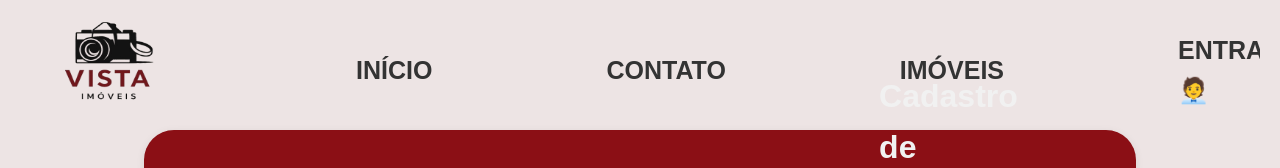
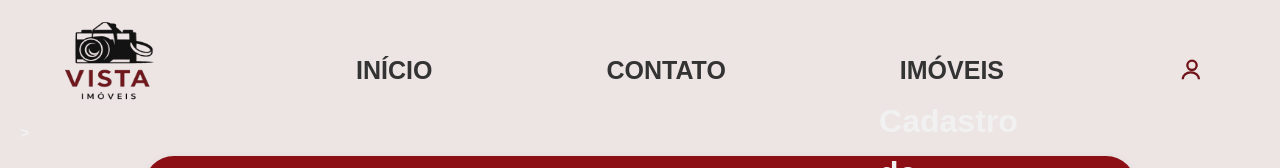
Before and after one commit to Up2YouSchool/Vista-Imoveis, a plain HTML site: page cadastro-vendedor.html in a window 1280 px wide. Shown: the top 168 px of the page. Drawn offline with Linux system fonts and the light colour scheme.

Commit message:
Update cadastro-vendedor.html

```diff
--- a/cadastro-vendedor.html
+++ b/cadastro-vendedor.html
@@ -13,9 +13,15 @@
       <a href="index.html">INÍCIO</a>
       <a href="contato.html">CONTATO</a>
       <a href="imoveis.html">IMÓVEIS</a>
-      <a href="login.html" title="Login"> ENTRAR🧑‍💼</a>
+      <a href="login.html" title="Login" style="display:flex;align-items:center;gap:6px;">
+        <!-- Ícone SVG de login -->
+        <svg width="28" height="28" viewBox="0 0 24 24" fill="none">
+          <circle cx="12" cy="8" r="4" stroke="#701318" stroke-width="2"/>
+          <path d="M4 20c0-3.314 3.134-6 7-6s7 2.686 7 6" stroke="#701318" stroke-width="2"/>
+        </svg>
+      </a>
     </nav>
-  </header>
+  </header>>
   <div class="section-cadastro">
     <div class="imagem-cadastro">
         <img src="img/imgvendedor.png" alt="Foto Vendedor" width="400px"; height="250px";>
@@ -57,6 +63,7 @@
     </ul>
   </div>
 </footer>
+<script src="script.js"></script>
 </body>
 
 </html>
```
